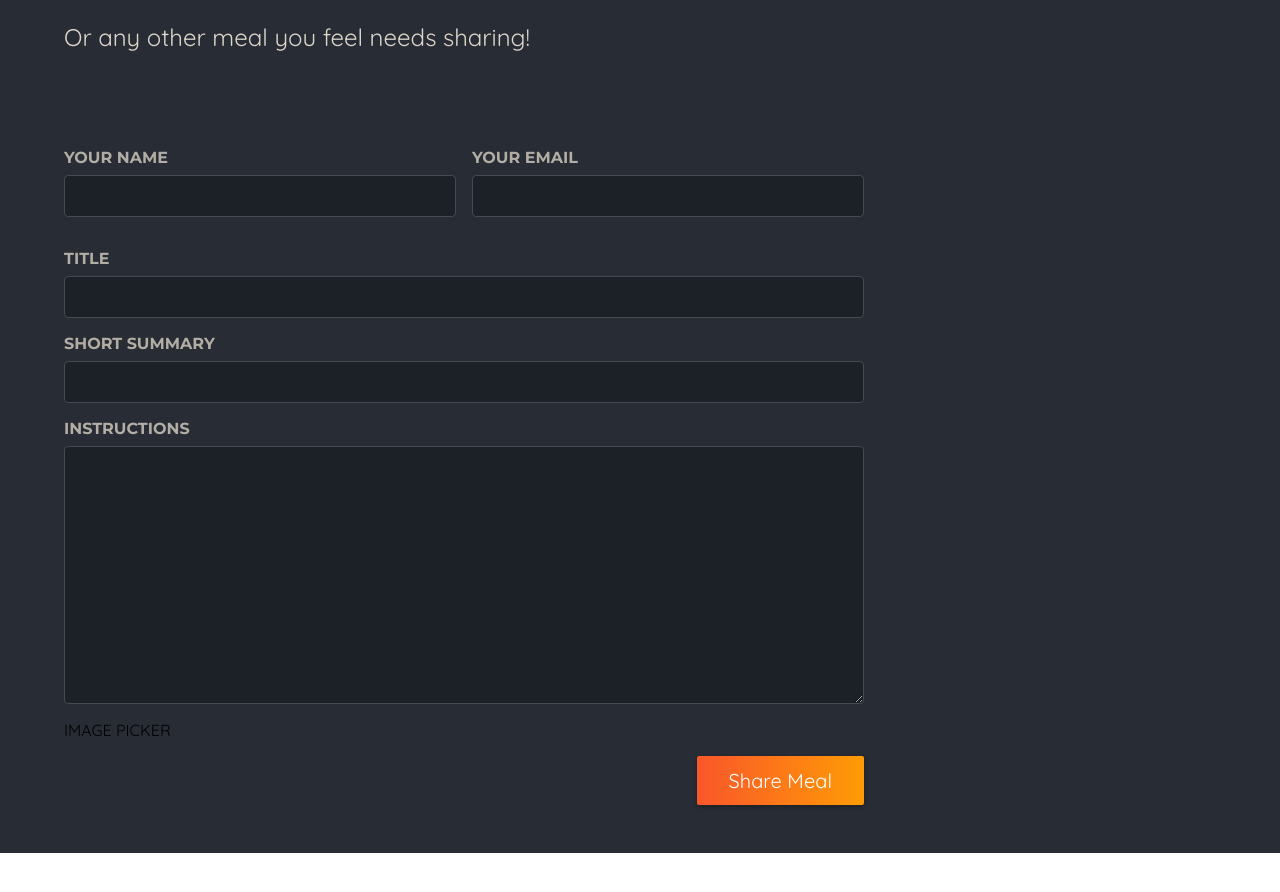
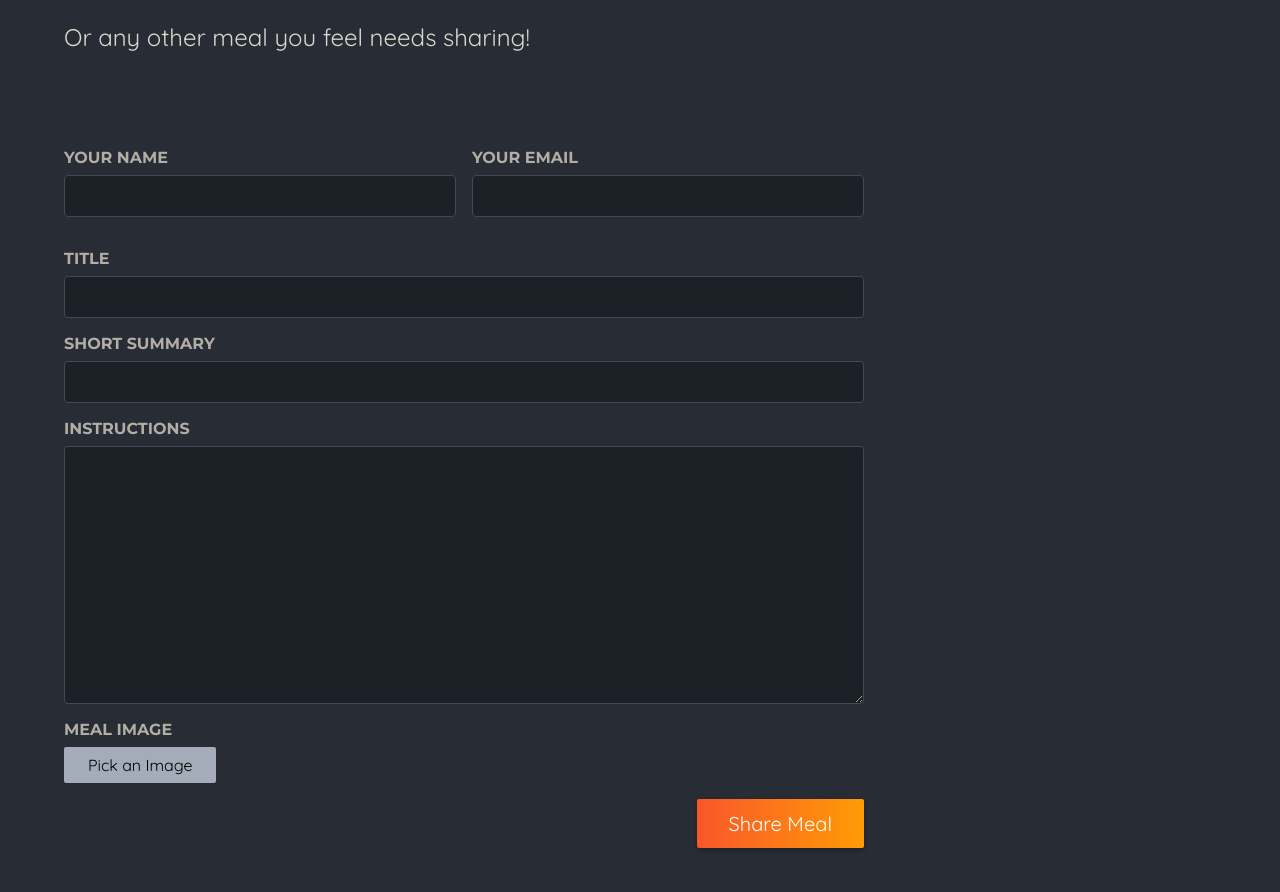
Before and after one commit to ferdoushasanpr/NextLevelFood, a Next.js app: page /meals/share in a window 1280 px wide. Shown: the part 260-1152 px from the top of the page. Before the commit the page ends 1113 px from the top, so only its background shows below. Built offline with nearby package versions, Linux system fonts and the light colour scheme.

Commit message:
feat: ImagePicker Component Added to SharePage

```diff
--- a/app/meals/share/page.js
+++ b/app/meals/share/page.js
@@ -1,3 +1,4 @@
+import ImagePicker from "@/components/meals/image-picker";
 import classes from "./page.module.css";
 
 export default function ShareMealPage() {
@@ -38,7 +39,7 @@ export default function ShareMealPage() {
               required
             ></textarea>
           </p>
-          IMAGE PICKER
+          <ImagePicker label="Meal Image" name="image" />
           <p className={classes.actions}>
             <button type="submit">Share Meal</button>
           </p>
--- /dev/null
+++ b/components/meals/image-picker.js
@@ -0,0 +1,36 @@
+"use client";
+
+import { useRef } from "react";
+
+import classes from "./image-picker.module.css";
+
+export default function ImagePicker({ label, name }) {
+  const imageInput = useRef();
+
+  function handlePickClick() {
+    imageInput.current.click();
+  }
+
+  return (
+    <div className={classes.picker}>
+      <label htmlFor={name}>{label}</label>
+      <div className={classes.controls}>
+        <input
+          className={classes.input}
+          type="file"
+          id={name}
+          accept="image/png, image/jpeg"
+          name={name}
+          ref={imageInput}
+        />
+        <button
+          className={classes.button}
+          type="button"
+          onClick={handlePickClick}
+        >
+          Pick an Image
+        </button>
+      </div>
+    </div>
+  );
+}
```
